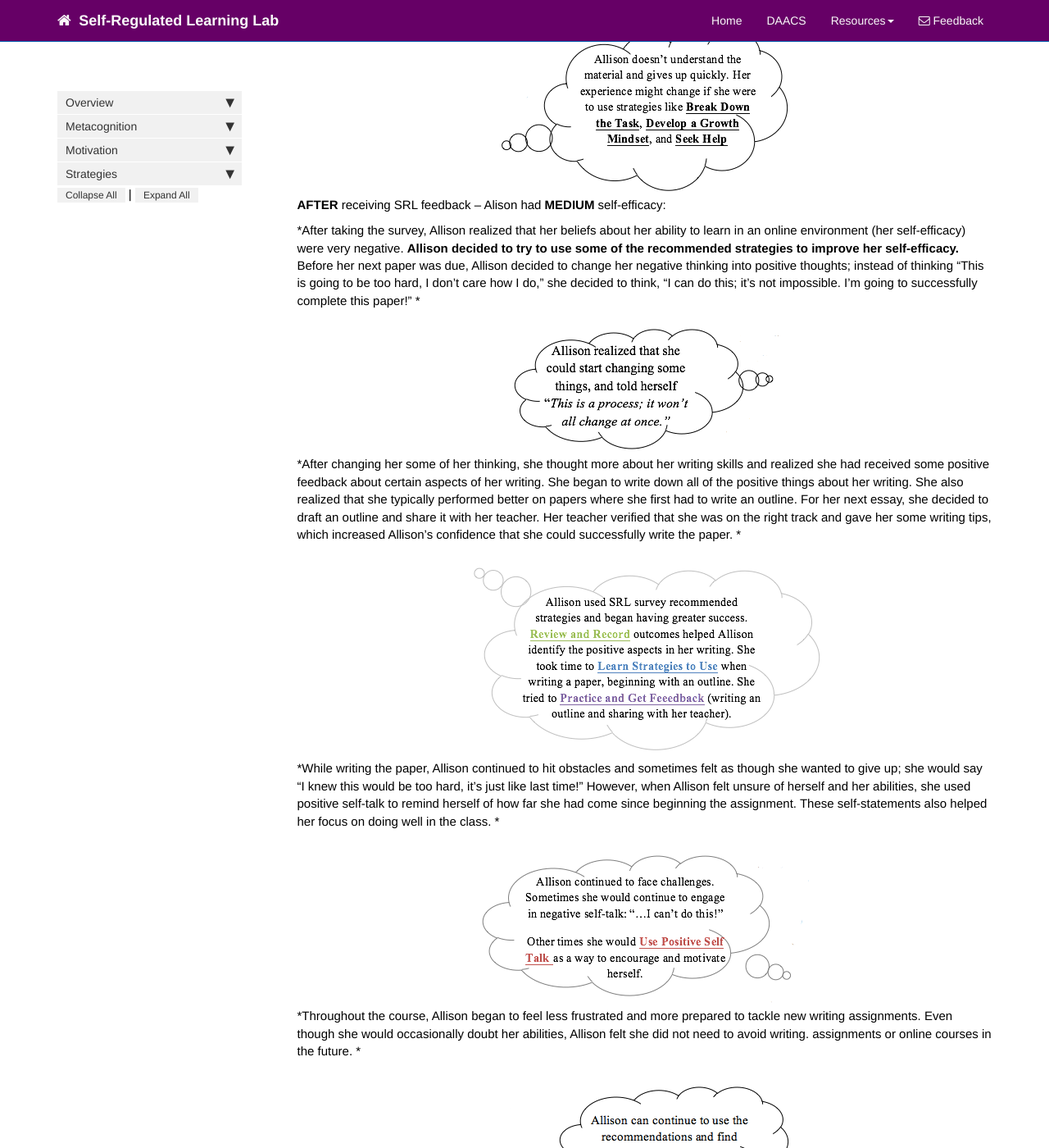
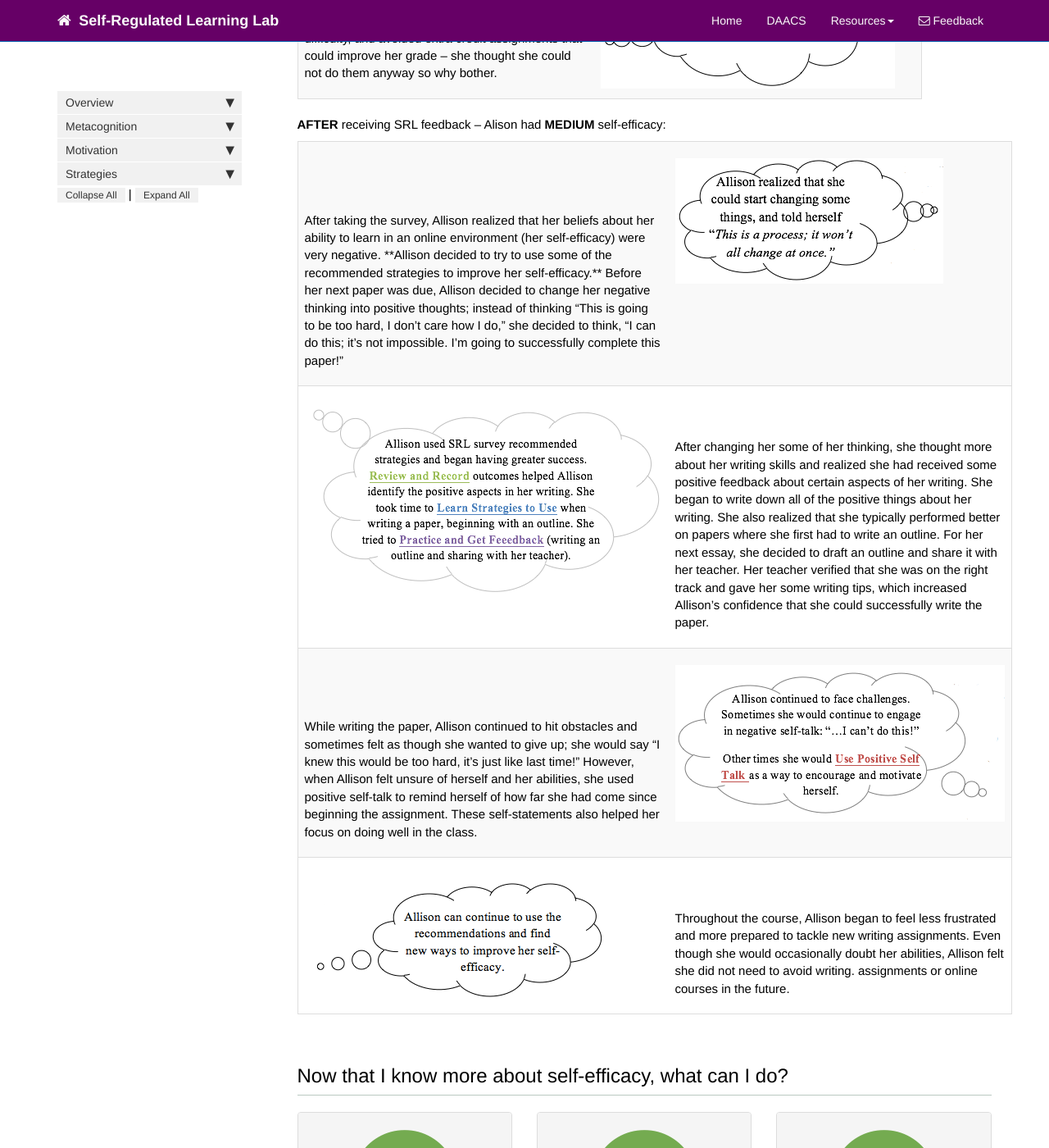
Before and after one commit to dfranklin02/SRL, a Jekyll site: the page built from docs/pages/motivation/self-efficacy_profile.md, in a window 1280 px wide and 1400 px high, scrolled down 1121 px. Shown: the whole window at 82% size. Built offline with Jekyll 4.4.1, drawn with Linux system fonts in a browser that asks for light colours; nearby versions of some CDN libraries; comment, search, counter and statistics services are not loaded.

Commit message:
Update self-efficacy_profile.md

```diff
--- a/docs/pages/motivation/self-efficacy_profile.md
+++ b/docs/pages/motivation/self-efficacy_profile.md
@@ -19,35 +19,86 @@ The scenario below explores the self-efficacy profile of a college student, Alli
 
 **BEFORE** receiving SRL feedback – Alison had **LOW** self-efficacy:
 
-*Allison has been putting off her college writing course requirement for as long as possible, and was forced to enroll in the online version this semester. Allison took an online course last year and did not perform well. Allison had difficulty understanding the material and assignments and she often thought, “This is too hard, I can’t do this! I don’t understand this online course work and I never have time to finish my work!” Now that Alison is forced to take online writing courses, she feels uncertain about her ability to succeed.*
-
-<center><img src='images/selfefficacysee1.png' alt='self-efficacy_profile' /></center>
-
-*Additionally, Allison is concerned with her writing ability. She has previously received poor grades on papers even when she thought she had done well. Between the frustration with her writing ability and uncertainty about online learning, Allison begins the online writing course thinking “this is going to be so hard, why bother?”*
-
-<center><img src='images/selfefficacysee2.png' alt='self-efficacy_profile' /></center>
-
-*Throughout the course, Allison would often give up quickly when she got stuck on assignments. She also often felt frustrated when experiencing difficulty, and avoided extra credit assignments that could improve her grade – she thought she could not do them anyway so why bother.*
-
-<center><img src='images/selfefficacysee3.png' alt='self-efficacy_profile' /></center>
-
+<table>
+   <tr>
+      <td>
+         <br>
+         <br>
+         <br>
+         <p>Allison has been putting off her college writing course requirement for as long as possible, and was forced to enroll in the online version this semester. Allison took an online course last year and did not perform well. Allison had difficulty understanding the material and assignments and she often thought, “This is too hard, I can’t do this! I don’t understand this online course work and I never have time to finish my work!” Now that Alison is forced to take online writing courses, she feels uncertain about her ability to succeed. </p>
+      </td>
+      <td>
+         <img img src='images/selfefficacysee1.png' width="100px" height="50px" alt='self-efficacy_profile'/>
+      </td>
+   </tr>
+   <tr>
+      <td>
+         <img src='images/selfefficacysee2.png' width="100px" height="50px" alt='self-efficacy_profile' />
+      </td>
+      <td>
+         <br>
+         <br>
+         <p>Additionally, Allison is concerned with her writing ability. She has previously received poor grades on papers even when she thought she had done well. Between the frustration with her writing ability and uncertainty about online learning, Allison begins the online writing course thinking “this is going to be so hard, why bother?” </p>
+      </td>
+   </tr>
+   <tr>
+      <td>
+         <br>
+         <br>
+         <br>
+         <p>Throughout the course, Allison would often give up quickly when she got stuck on assignments. She also often felt frustrated when experiencing difficulty, and avoided extra credit assignments that could improve her grade – she thought she could not do them anyway so why bother. </p>
+      </td>
+       <td>
+         <img src='images/selfefficacysee3.png' width="100px" height="50px" alt='self-efficacy_profile' />
+      </td>
+   </tr>
+</table>
 
 **AFTER** receiving SRL feedback – Alison had **MEDIUM** self-efficacy:
 
-*After taking the survey, Allison realized that her beliefs about her ability to learn in an online environment (her self-efficacy) were very negative. **Allison decided to try to use some of the recommended strategies to improve her self-efficacy.**  Before her next paper was due, Allison decided to change her negative thinking into positive thoughts; instead of thinking “This is going to be too hard, I don’t care how I do,” she decided to think, “I can do this; it’s not impossible. I’m going to successfully complete this paper!” *
-
-<center><img src='images/selfefficacysee4.png' alt='self-efficacy_profile' /></center>
-
-*After changing her some of her thinking, she thought more about her writing skills and realized she had received some positive feedback about certain aspects of her writing. She began to write down all of the positive things about her writing.  She also realized that she typically performed better on papers where she first had to write an outline. For her next essay, she decided to draft an outline and share it with her teacher. Her teacher verified that she was on the right track and gave her some writing tips, which increased Allison’s confidence that she could successfully write the paper. *
-
-<center><img src='images/selfefficacysee5.png' alt='self-efficacy_profile' /></center>
-
-*While writing the paper, Allison continued to hit obstacles and sometimes felt as though she wanted to give up; she would say “I knew this would be too hard, it’s just like last time!” However, when Allison felt unsure of herself and her abilities, she used positive self-talk to remind herself of how far she had come since beginning the assignment. These self-statements also helped her focus on doing well in the class. *
-
-<center><img src='images/selfefficacysee6.png' alt='self-efficacy_profile' /></center>
-
-*Throughout the course, Allison began to feel less frustrated and more prepared to tackle new writing assignments. Even though she would occasionally doubt her abilities, Allison felt she did not need to avoid writing. assignments or online courses in the future. *
-
-<center><img src='images/selfefficacysee7.png' alt='self-efficacy_profile' /></center>
+ <table>
+   <tr>
+      <td>
+         <br>
+         <br>
+         <br>
+         <p>After taking the survey, Allison realized that her beliefs about her ability to learn in an online environment (her self-efficacy) were very negative. **Allison decided to try to use some of the recommended strategies to improve her self-efficacy.**  Before her next paper was due, Allison decided to change her negative thinking into positive thoughts; instead of thinking “This is going to be too hard, I don’t care how I do,” she decided to think, “I can do this; it’s not impossible. I’m going to successfully complete this paper!” </p>
+      </td>
+      <td>
+         <img src='images/selfefficacysee4.png' width="100px" height="50px" alt='self-efficacy_profile' />
+      </td>
+   </tr>
+   <tr>
+      <td>
+         <img src='images/selfefficacysee5.png' width="100px" height="50px" alt='self-efficacy_profile' />
+      </td>
+      <td>
+         <br>
+         <br>
+         <p>After changing her some of her thinking, she thought more about her writing skills and realized she had received some positive feedback about certain aspects of her writing. She began to write down all of the positive things about her writing.  She also realized that she typically performed better on papers where she first had to write an outline. For her next essay, she decided to draft an outline and share it with her teacher. Her teacher verified that she was on the right track and gave her some writing tips, which increased Allison’s confidence that she could successfully write the paper. </p>
+</td>
+   </tr>
+   <tr>
+      <td>
+         <br>
+         <br>
+         <br>
+         <p>While writing the paper, Allison continued to hit obstacles and sometimes felt as though she wanted to give up; she would say “I knew this would be too hard, it’s just like last time!” However, when Allison felt unsure of herself and her abilities, she used positive self-talk to remind herself of how far she had come since beginning the assignment. These self-statements also helped her focus on doing well in the class. </p>
+      </td>
+      <td>
+         <img src='images/selfefficacysee6.png' width="100px" height="50px" alt='self-efficacy_profile' />
+      </td>
+   </tr>
+   <tr>
+      <td>
+         <img src='images/selfefficacysee7.png' width="100px" height="50px" alt='self-efficacy_profile' />
+      </td>
+      <td>
+         <br>
+         <br>
+         <p>Throughout the course, Allison began to feel less frustrated and more prepared to tackle new writing assignments. Even though she would occasionally doubt her abilities, Allison felt she did not need to avoid writing. assignments or online courses in the future. </p>
+      </td>
+   </tr>
+</table>
 
 {% include footers/self-efficacy_footer.html %}
```
